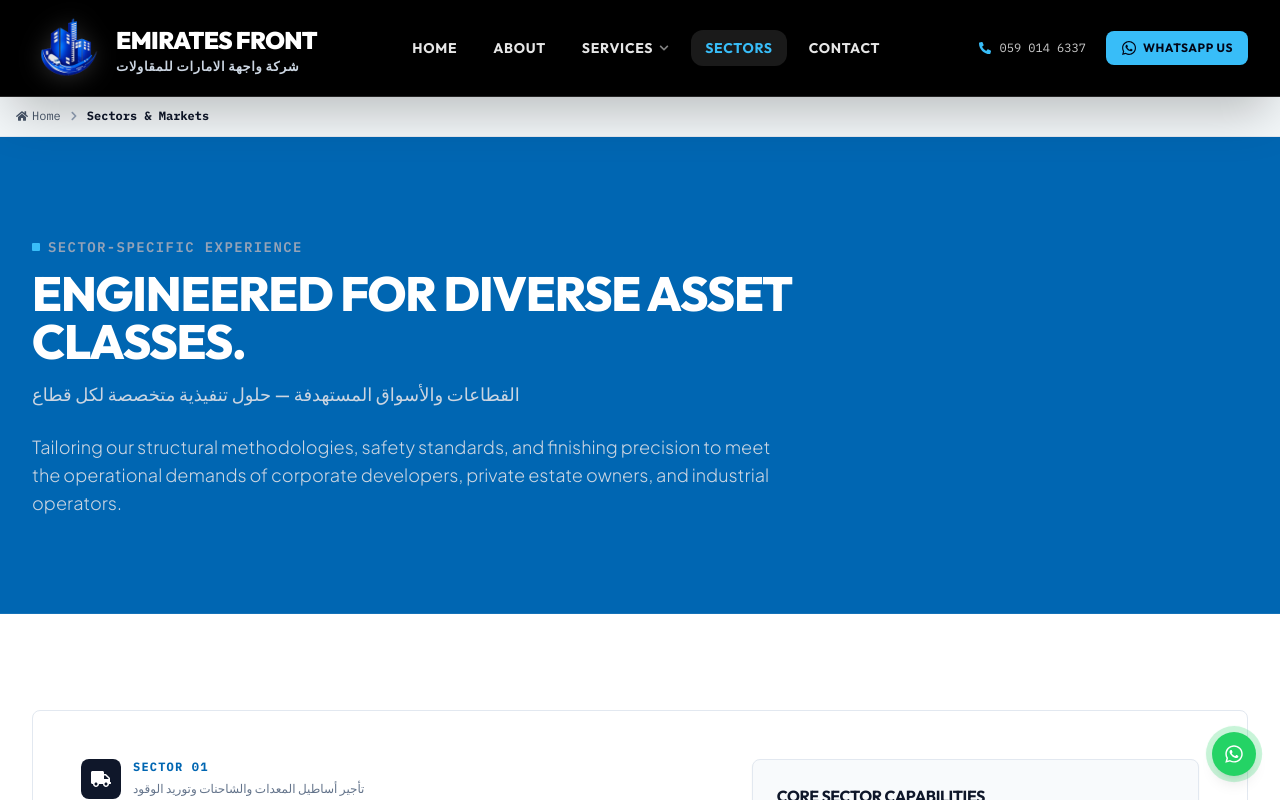
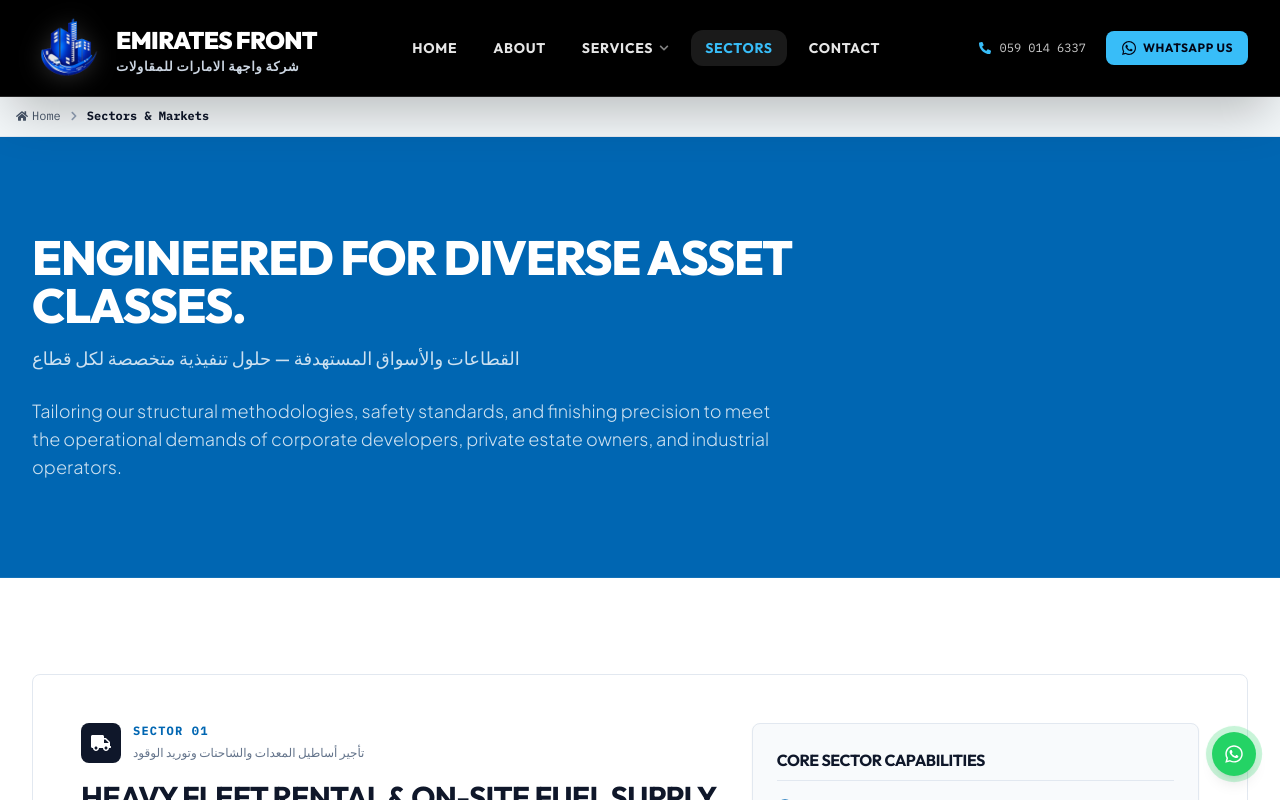
Before and after one commit to MahadSajjad/Emirates-Front-Contracting, a React (Vite) app: page /sectors in a window 1280 px wide. Shown: the top 800 px of the page. Built offline with nearby package versions, Linux system fonts and the light colour scheme.

Commit message:
feat: add Sectors page, ArchitecturalFeatureSection, and HeroSection components

```diff
--- a/src/components/sections/ArchitecturalFeatureSection.jsx
+++ b/src/components/sections/ArchitecturalFeatureSection.jsx
@@ -105,10 +105,6 @@ export const ArchitecturalFeatureSection = ({
               </div>
             </div>
 
-            {/* Subtle asterisk architectural motif */}
-            <div className="absolute bottom-8 left-8 sm:left-14 text-primary/20 font-mono text-2xl select-none pointer-events-none">
-              ✦
-            </div>
           </div>
 
           {/* Bottom Decorative Stepped Mosaic Blocks */}
--- a/src/components/sections/HeroSection.jsx
+++ b/src/components/sections/HeroSection.jsx
@@ -12,12 +12,12 @@ export const HeroSection = () => {
       {/* Vivid Background Construction Photography + Architectural Gradient Overlay */}
 
 
-      <div className="relative z-10 w-full max-w-7xl mx-auto px-4 sm:px-6 lg:px-8 py-12 sm:py-20 lg:py-28">
+      <div className="relative z-10 w-full max-w-7xl mx-auto px-4 sm:px-6 lg:px-8 py-4 sm:py-6 lg:py-8">
         <div className="grid grid-cols-1 lg:grid-cols-12 gap-10 lg:gap-12 items-center">
           {/* Left: Concise Editorial Headline & Action (7 cols) */}
           <div className="lg:col-span-7 space-y-5 sm:space-y-6">
             <Reveal direction="up" delay={0.2}>
-              <h1 className="font-display text-3xl sm:text-5xl lg:text-6xl xl:text-7xl font-extrabold uppercase tracking-tight text-white leading-[1.08] sm:leading-[1.04]">
+              <h1 className="font-display text-2xl sm:text-3xl lg:text-4xl xl:text-5xl font-extrabold uppercase tracking-tight text-white leading-[1.08] sm:leading-[1.04]">
                 BUILDING EXCELLENCE. <span className="text-[#f59e0b]">SHAPING THE FUTURE.</span>
               </h1>
             </Reveal>
@@ -66,19 +66,6 @@ export const HeroSection = () => {
               {/* Main Interactive Glass Card */}
               <div className="relative rounded-2xl overflow-hidden p-4 sm:p-5 shadow-2xl border border-slate-700/80 bg-slate-900/90 backdrop-blur-md">
 
-                <div className="flex px-3.5 py-2 rounded-xl shadow-xl border border-slate-700/80 items-center gap-2.5 bg-slate-900/95 max-w-full mb-3">
-                  <span className="w-8 h-8 rounded-lg bg-[#f59e0b]/20 text-[#f59e0b] flex items-center justify-center shrink-0 font-bold">
-                    ✓
-                  </span>
-                  <div className="flex flex-col">
-                    <span className="font-bold text-xs text-white uppercase">
-                      Saudi Building Code (SBC)
-                    </span>
-                    <span className="font-mono text-[10px] text-slate-400">
-                      Certified Fleet & Execution
-                    </span>
-                  </div>
-                </div>
                 <div className="relative h-56 sm:h-72 rounded-xl overflow-hidden mb-4">
 
                   <img
@@ -104,7 +91,7 @@ export const HeroSection = () => {
                 </div>
 
                 {/* 4-Item Visual Priority Snapshot */}
-                <div className="grid grid-cols-2 gap-2 text-xs">
+                <div className="grid grid-cols-1 md:grid-cols-2 gap-2 text-xs">
                   <div className="p-2.5 rounded-lg bg-slate-800/80 border border-slate-700/60 flex items-center gap-2.5">
                     <div className="w-8 h-8 rounded bg-[#f59e0b]/15 text-[#f59e0b] flex items-center justify-center shrink-0 font-mono font-bold text-sm">
                       ⛽
--- a/src/pages/Sectors/index.jsx
+++ b/src/pages/Sectors/index.jsx
@@ -41,16 +41,13 @@ export const SectorsPage = () => {
         <Container>
           <div className="max-w-3xl">
             <Reveal direction="up">
-              <Eyebrow variant="primary" className="mb-3">
-                Sector-Specific Experience
-              </Eyebrow>
               <h1 className="font-display text-3xl sm:text-5xl font-extrabold uppercase tracking-tight text-white leading-tight mb-4">
                 ENGINEERED FOR DIVERSE ASSET CLASSES.
               </h1>
-              <p className="font-display text-lg text-slate-300 font-medium mb-6">
+              <p className="font-display text-lg text-white/80 font-medium mb-6">
                 القطاعات والأسواق المستهدفة — حلول تنفيذية متخصصة لكل قطاع
               </p>
-              <p className="text-slate-300 text-base sm:text-lg leading-relaxed font-light">
+              <p className="text-white/80 text-base sm:text-lg leading-relaxed font-light">
                 Tailoring our structural methodologies, safety standards, and finishing precision to meet the operational demands of corporate developers, private estate owners, and industrial operators.
               </p>
             </Reveal>
```
